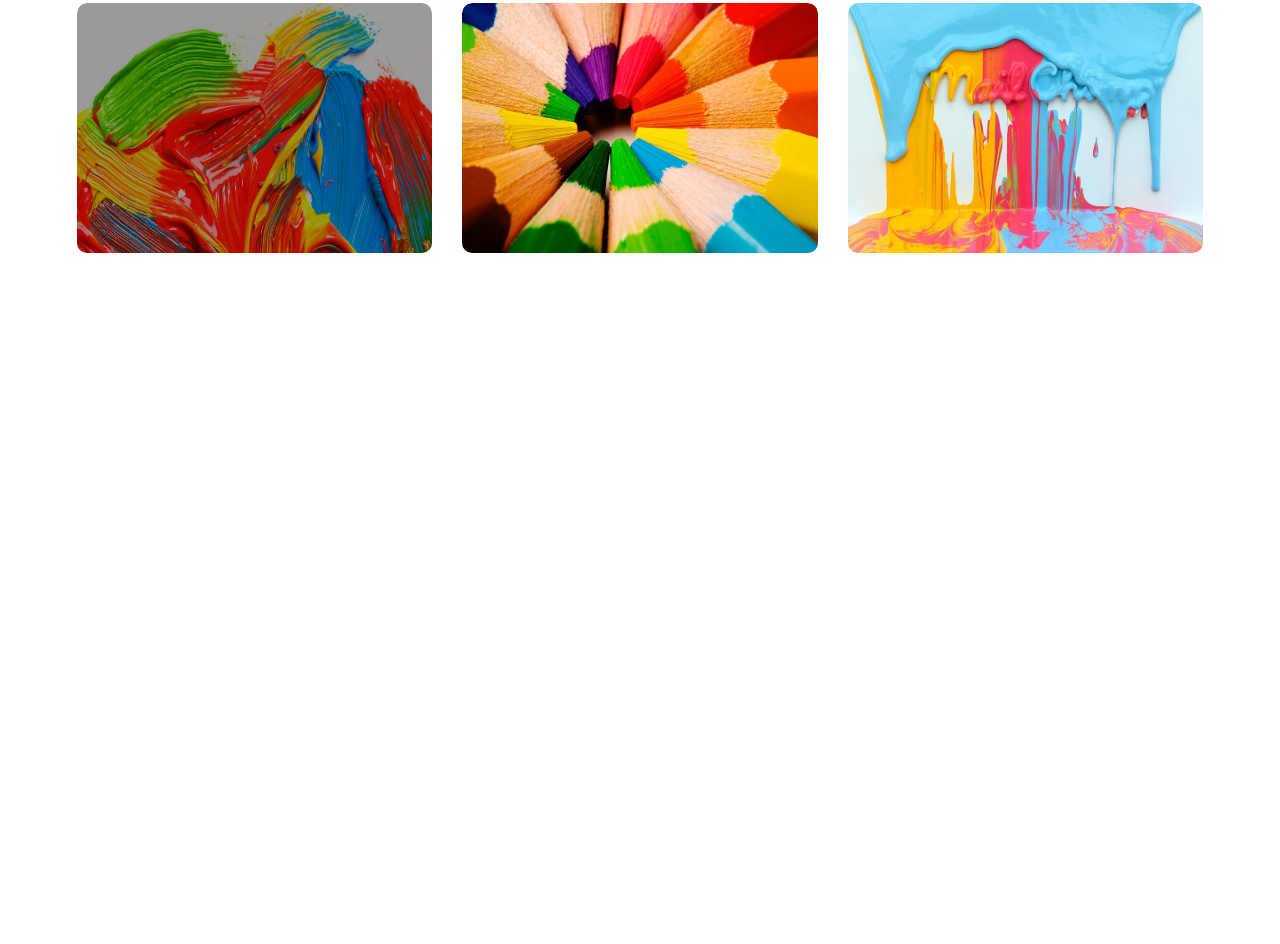
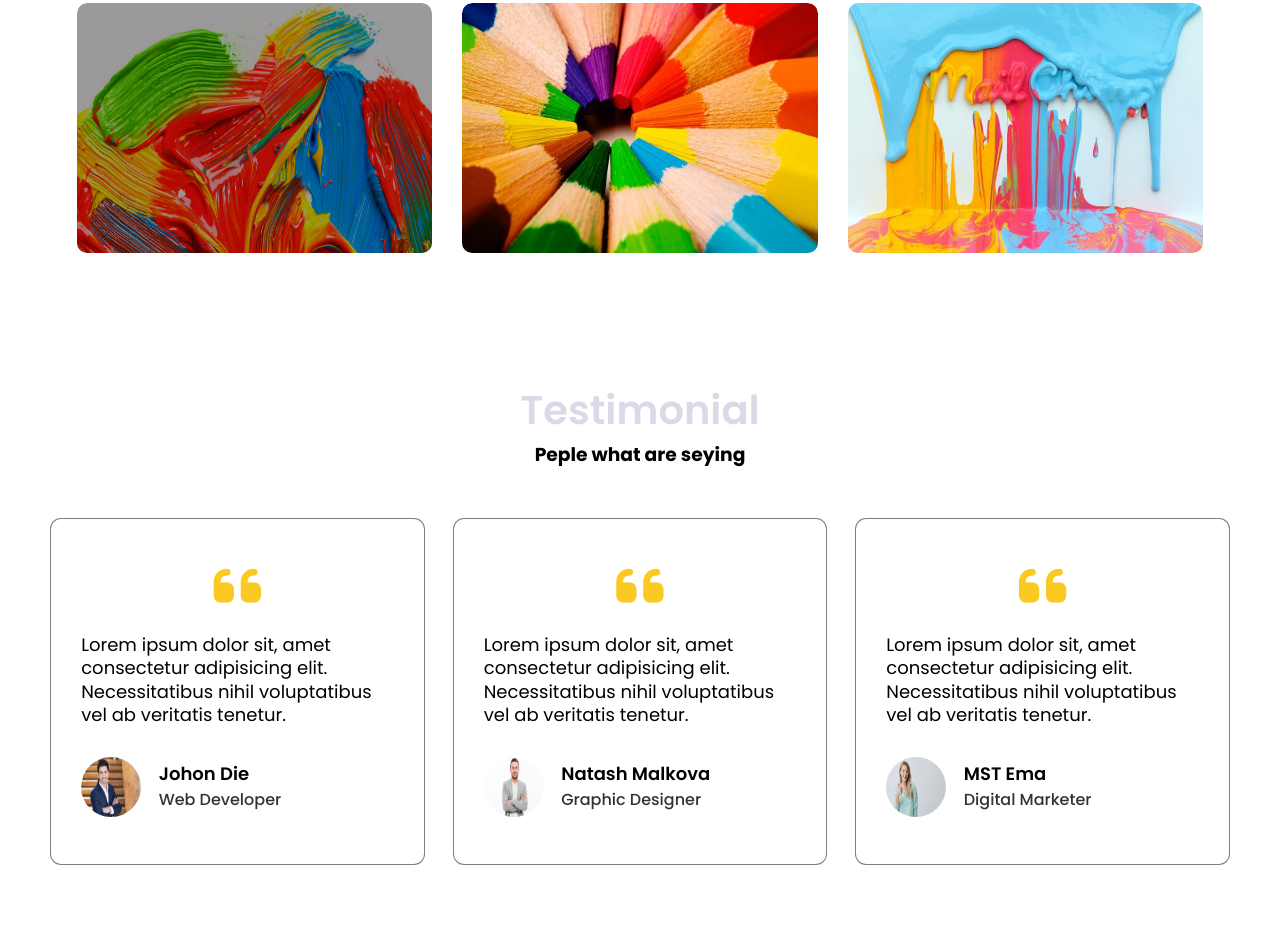
Before and after one commit to abuobaida3009/Responsive-Personal-Portfolio-Website-Using-HTML-CSS, a plain HTML site: page index.html in a window 1280 px wide. Shown: the part 2979-3923 px from the top of the page. Before the commit the page ends 3299 px from the top, so only its background shows below. Drawn offline with Linux system fonts and the light colour scheme.

Commit message:
testimonial section commit

```diff
--- a/index.html
+++ b/index.html
@@ -215,6 +215,50 @@
             </div>
         </div>
     </section>
+    <!-- testimonial section code start here  -->
+    <section class="testimonial">
+        <div class="section-titel">
+            <h2 class="sub-titel">Testimonial</h2>
+            <h3 class="titel">Peple what are seying</h3>
+        </div>
+        <div class="testimonial-list">
+            <div class="review">
+                <i class="fas fa-quote-left"></i>
+                <p class="review-text">Lorem ipsum dolor sit, amet consectetur adipisicing elit. Necessitatibus nihil voluptatibus vel ab veritatis tenetur.</p>
+                <div class="reviewd-by">
+                    <div class="img"><img src="images/testo1.jpg" alt="404"></div>
+                    <div class="info">
+                        <h3 class="name">Johon Die</h3>
+                        <h5 class="resignation">Web Developer</h5>
+                    </div>
+                </div>
+            </div>
+            <div class="review">
+                <i class="fas fa-quote-left"></i>
+                <p class="review-text">Lorem ipsum dolor sit, amet consectetur adipisicing elit. Necessitatibus nihil voluptatibus vel ab veritatis tenetur.</p>
+                <div class="reviewd-by">
+                    <div class="img"><img src="images/testo 2.jpg" alt="404"></div>
+                    <div class="info">
+                        <h3 class="name">Natash Malkova</h3>
+                        <h5 class="resignation">Graphic Designer</h5>
+                    </div>
+                </div>
+            </div>
+            <div class="review">
+                <i class="fas fa-quote-left"></i>
+                <p class="review-text">Lorem ipsum dolor sit, amet consectetur adipisicing elit. Necessitatibus nihil voluptatibus vel ab veritatis tenetur.</p>
+                <div class="reviewd-by">
+                    <div class="img"><img src="images/testo 3.jpg" alt="404"></div>
+                    <div class="info">
+                        <h3 class="name">MST Ema</h3>
+                        <h5 class="resignation">Digital Marketer</h5>
+                    </div>
+                </div>
+            </div>
+        </div>
+    </section>
+    <!-- testimonial section code end here  -->
+
 
 
     <!-- portfolio section end here  -->
--- a/style.css
+++ b/style.css
@@ -328,3 +328,63 @@ img{
     border-radius: 2px solid #fff;
 }
 /* portfolio section end here */
+
+
+/* testimonial section code start here  */
+.testimonial{
+    padding: 60px 4% 80px;
+    text-align: center;
+}
+.testimonial .testimonial-list{
+    display: grid;
+    grid-template-columns: repeat(3, 1fr);
+    grid-gap: 30px;
+    margin-top: 50px;
+}
+.testimonial-list .review{
+    box-shadow: rgba(0, 0, 0, 0.5) 0px 0px 0px 1px;
+    border-radius: 10px;
+    padding: 40px 30px;
+    cursor: pointer;
+}
+.testimonial-list .review:hover{
+    box-shadow: rgba(99, 99, 99, 0.2) 0px 2px 8px 0px;
+}
+.review i{
+    font-size: 54px;
+    color: #faca22;
+}
+.review .review-text{
+    font-size: 18px;
+    line-height: 1.3;
+    text-align: left;
+    padding: 20px 0 30px;
+}
+.review .reviewd-by{
+    display: flex;
+    justify-content: flex-start;
+    gap: 15px;
+    align-items: center;
+    text-align: start;
+}
+.reviewd-by .img{
+    flex-basis: 20%;
+}
+.reviewd-by .img img{
+    width: 60px;
+    height: 60px;
+    border-radius: 50%;
+}
+.reviewd-by .info{
+    height: 60px;
+}
+.reviewd-by .info .name{
+    font-size: 18px;
+    font-weight: 600;
+}
+.reviewd-by .info .resignation{
+    font-size: 16px;
+    font-weight: 500;
+    opacity: 0.8;
+}
+/* testimonial section code end here  */
```
Also changed, not shown: images/handsome-businessman-suit-glasses-cross-arms-chest-look.jpg (added), images/testo 2.jpg (added), images/testo 3.jpg (added), images/testo 4.jpg (added), images/testo1.jpg (added).
